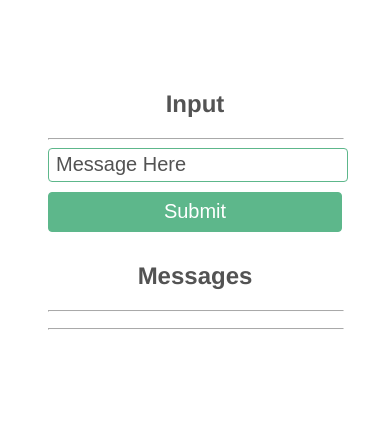
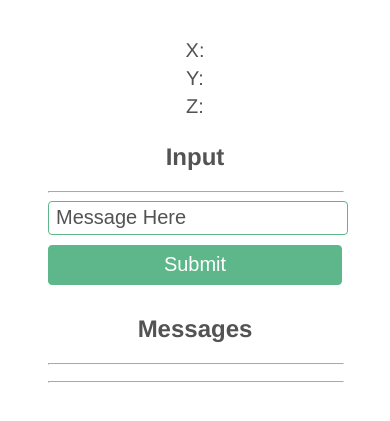
Before and after one commit to hug-0/socket-test, a website: page public/index.html in a window 390 px wide. Shown: the part 119-540 px from the top of the page. Drawn offline with nearby package versions, Linux system fonts and the light colour scheme; no server answers.

Commit message:
CSS and Phone updates.

```diff
--- a/public/default.css
+++ b/public/default.css
@@ -11,6 +11,14 @@ html, body {
 
 h1, h2 {
   text-align: center;
+}
+.phone {
+  text-align: center;
+}
+
+.phone-data {
+  margin: 0;
+  padding: 0;
 }
 
 hr {
@@ -56,7 +64,7 @@ input[type=submit] {
 }
 
 li {
-  font-size: 16px;
+  font-size: 20px;
   font-family: 'Helvetica Neue', sans-serif;
   list-style: none;
   padding-bottom: 5px;
--- a/public/index.html
+++ b/public/index.html
@@ -11,9 +11,9 @@
     </div>
     <div class="phone">
       <ul class="phone-data">
-        <li id="x"></li>
-        <li id="y"></li>
-        <li id="z"></li>
+        <li id="x">X: </li>
+        <li id="y">Y: </li>
+        <li id="z">Z: </li>
       </ul>
     </div>
     <div class="chatInput">
--- a/public/main.js
+++ b/public/main.js
@@ -50,9 +50,9 @@ if (window.DeviceMotionEvent) {
 }
 
 socket.on('phone', function(data) {
-  $('#x').text(data.x);
-  $('#y').text(data.y);
-  $('#z').text(data.z);
+  $('#x').text('X: ' + Math.round(data.x, 2));
+  $('#y').text('Y: ' + Math.round(data.y, 2));
+  $('#z').text('Z: ' + Math.round(data.z, 2));
 });
 
 // Tell clients when someone disconnects
```
